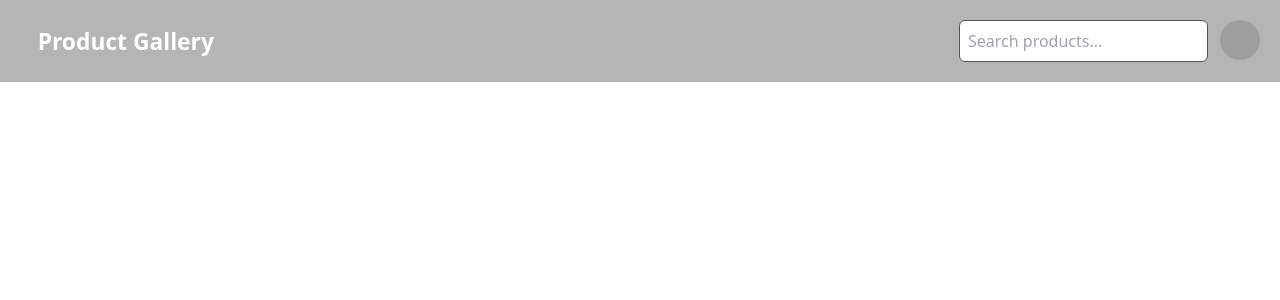
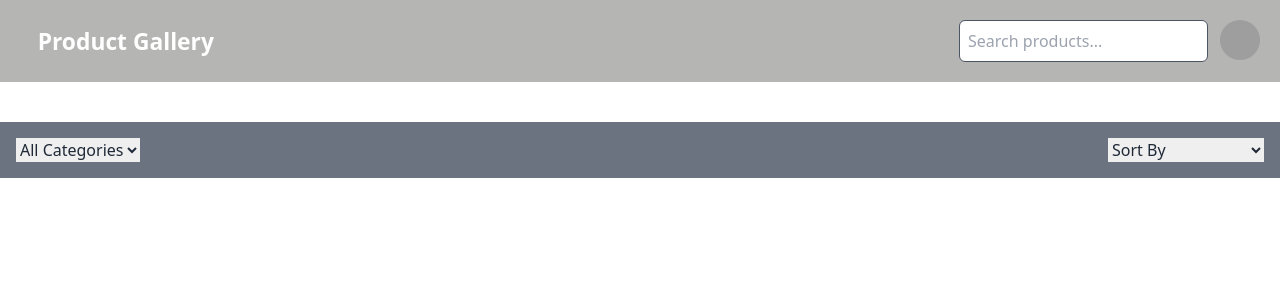
Before and after one commit to razzbabu4/products-gallery, a React (Vite) app: page / in a window 1280 px wide. Shown: the top 300 px of the page. Built offline with nearby package versions, Linux system fonts and the light colour scheme; grey boxes are pictures that could not be loaded.

Commit message:
create filterbar for categories and sort

```diff
--- a/src/App.jsx
+++ b/src/App.jsx
@@ -1,14 +1,12 @@
-// import Filters from "./components/Filter";
+import Filters from "./components/Filter"
 import Navbar from "./components/Navbar"
-// import ProductGallery from "./pages/ProductGallery";
 
 function App() {
   return (
     <div>
       <Navbar/>
       <div className="max-w-screen-2xl mx-auto px-4 lg:p-0">
-        {/* <Filters/> */}
-        {/* <ProductGallery /> */}
+        <Filters/>
       </div>
     </div>
   )
--- /dev/null
+++ b/src/components/Filter.jsx
@@ -0,0 +1,26 @@
+
+const Filters = () => {
+    return (
+        <div className="flex justify-between p-4 bg-gray-500 mt-10">
+            <select
+            // onChange={(e) => setFilterCategory(e.target.value)} className="p-2 rounded text-white"
+            >
+                <option value="">All Categories</option>
+                <option value="Electronics">Electronics</option>
+                <option value="Books">Books</option>
+                <option value="Clothing">Clothing</option>
+            </select>
+
+            <select
+            // onChange={(e) => setSortOption(e.target.value)} className="p-2 rounded text-white"
+            >
+                <option value="">Sort By</option>
+                <option value="priceAsc">Price: Low to High</option>
+                <option value="priceDesc">Price: High to Low</option>
+                <option value="popularity">Popularity</option>
+            </select>
+        </div>
+    );
+};
+
+export default Filters;
```
